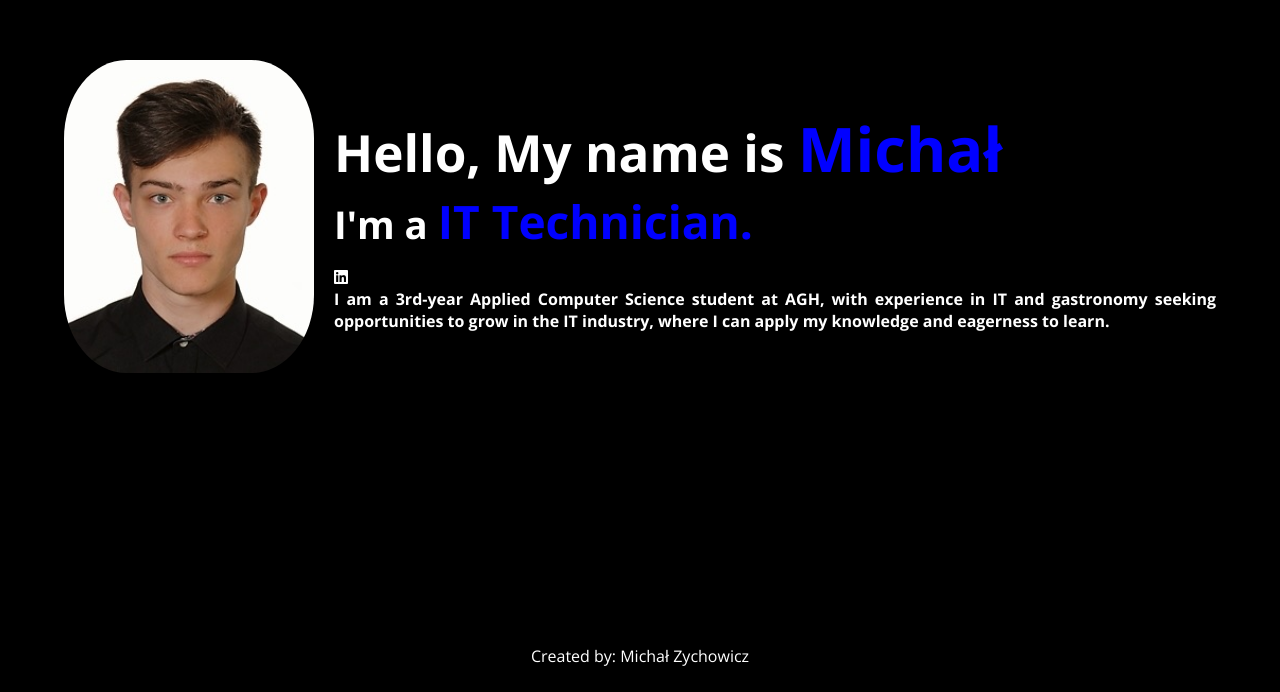
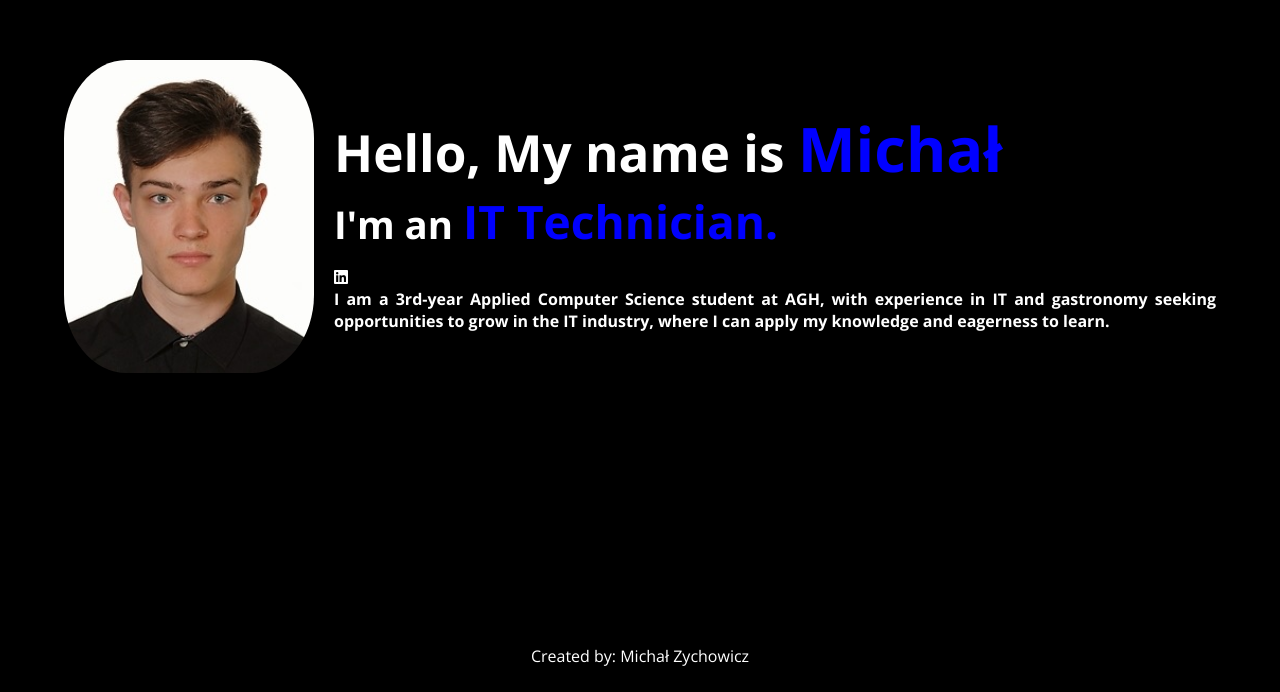
Before and after one commit to michalzychowicz/portfolio, a plain HTML site: page index.html in a window 1280 px wide. Shown: the part 181-873 px from the top of the page. Drawn offline with nearby package versions, Linux system fonts and the light colour scheme.

Commit message:
przedrostki

```diff
--- a/index.html
+++ b/index.html
@@ -27,7 +27,7 @@
         </div>
         <div class="description">
             <h1>Hello, My name is <span>Michał</span></h1>
-            <h2>I'm <span id="przedrostek">a</span> <span id="typing"></span></h2>
+            <h2>I'm <span id="przedrostek"></span> <span id="typing"></span></h2>
             <div id="links">
                 <a href="http://linkedin.com/in/michalzychowicz" target="_blank" style="color: white;"><i class="fa-brands fa-linkedin" style="color: #ffffff;"></i></a>
             </div>
--- a/main.css
+++ b/main.css
@@ -88,7 +88,7 @@ section#personal .description p{
     text-align: justify;
 }
 
-section#personal .description h2 span::after{
+section#personal .description h2 span#typing::after{
     content: "";
     animation: cursor 1s infinite;
 }
--- a/main.js
+++ b/main.js
@@ -13,7 +13,7 @@ function typeWord() {
         // Inicjalizujemy tekst na pusty przed rozpoczęciem pisania
         if (letterIndex === 0) {
             typingElement.textContent = ""; // Zapewnia, że tekst na początku jest pusty
-            if (wordIndex == 1) {
+            if (wordIndex === 0) {
                 document.getElementById("przedrostek").innerHTML = "a";
             } else{
                 document.getElementById("przedrostek").innerHTML = "an";
```
